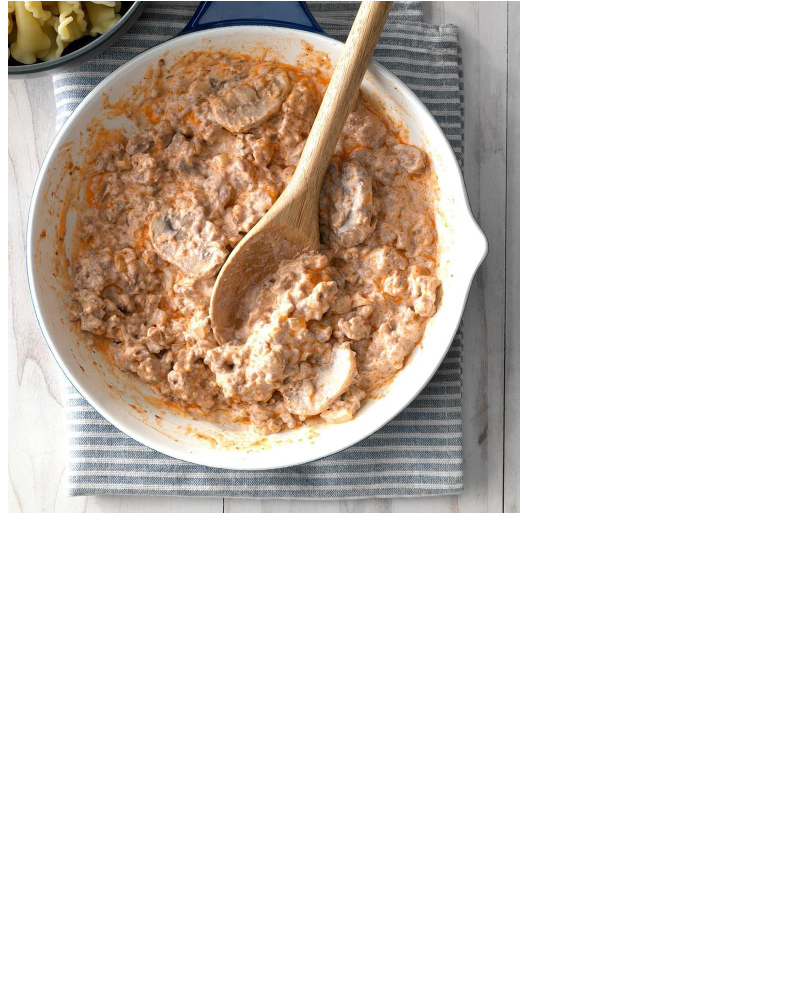
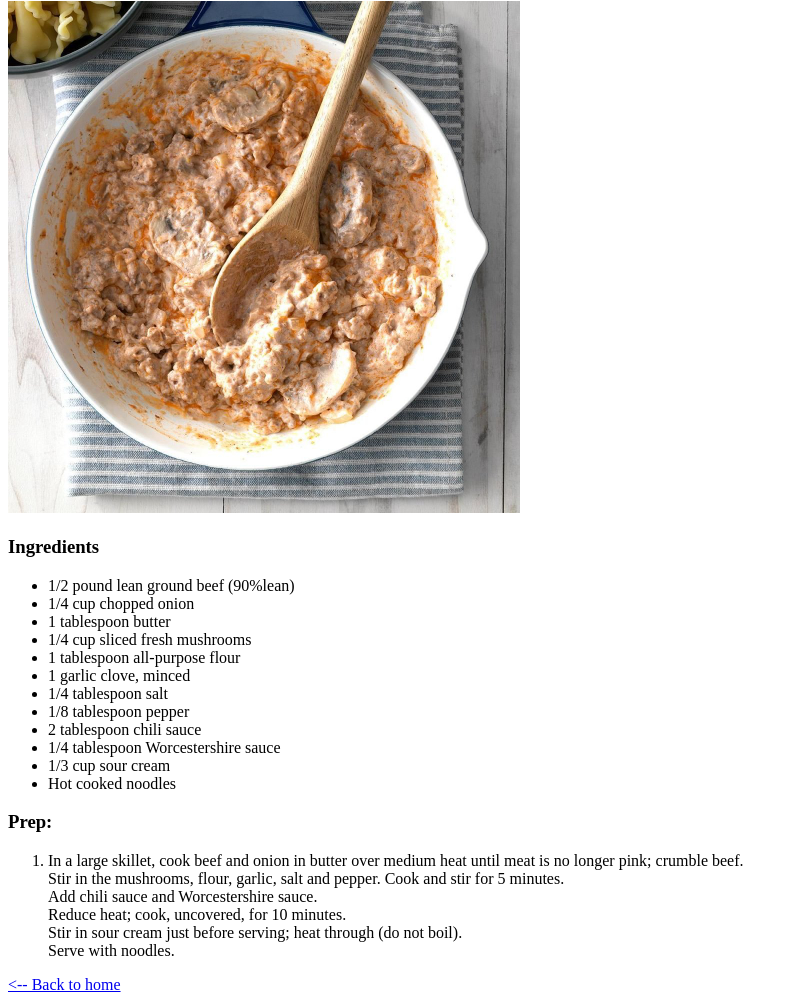
Before and after one commit to doug-bill/odin-recipes, a plain HTML site: page pages/ground-beef-stroganoff.html in a window 1280 px wide. Shown: the part 118-1120 px from the top of the page, without its empty margins (0-798 px from the left). Before the commit the page ends 800 px from the top, so only its background shows below. Drawn offline with Linux system fonts and the light colour scheme.

Commit message:
Adds a new page to recipes & Fix the README typos
New page created "pages/ground-beef-stroganoff.html"

```diff
--- a/pages/ground-beef-stroganoff.html
+++ b/pages/ground-beef-stroganoff.html
@@ -10,7 +10,34 @@
     <h4>The mother's favorite dish</h4>
 
     <img src="../img/Ground-Beef-Stroganoff.jpg" alt ="A top-down view of tasty a Stroganoff plate" height="512" width="512">
+    <br>
+    <h3>Ingredients</h3>
+    <ul>
+        <li>1/2 pound lean ground beef (90%lean)</li>
+        <li>1/4 cup chopped onion</li>
+        <li>1 tablespoon butter</li>
+        <li>1/4 cup sliced fresh mushrooms</li>
+        <li>1 tablespoon all-purpose flour</li>
+        <li>1 garlic clove, minced</li>
+        <li>1/4 tablespoon salt</li>
+        <li>1/8 tablespoon pepper</li>
+        <li>2 tablespoon chili sauce</li>
+        <li>1/4 tablespoon Worcestershire sauce</li>
+        <li>1/3 cup sour cream</li>
+        <li>Hot cooked noodles</li>
+    </ul>
 
+    <h3>Prep:</h3>
+    <ol>
+        <li>
+            <p>In a large skillet, cook beef and onion in butter over medium heat until meat is no longer pink;
+            crumble beef. <br> Stir in the mushrooms, flour, garlic, salt and pepper. Cook and stir for 5 minutes.
+            <br>Add chili sauce and Worcestershire sauce.<br> Reduce heat; cook, uncovered, for 10 minutes.
+            <br>Stir in sour cream just before serving; heat through (do not boil).<br> Serve with noodles.
+            </p>
+        </li>
+    </ol>
 
+   <a href="../index.html"> <-- Back to home</a>
 </body>
 </html>
```
Also changed, not shown: 1 other file.
